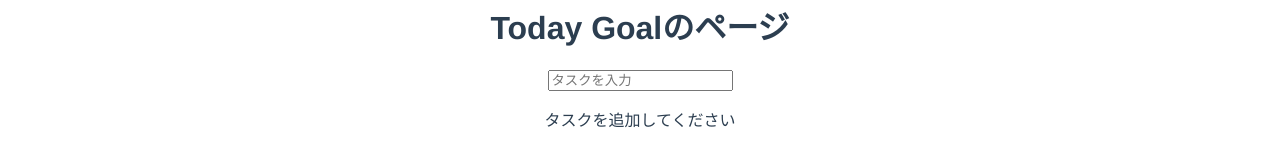
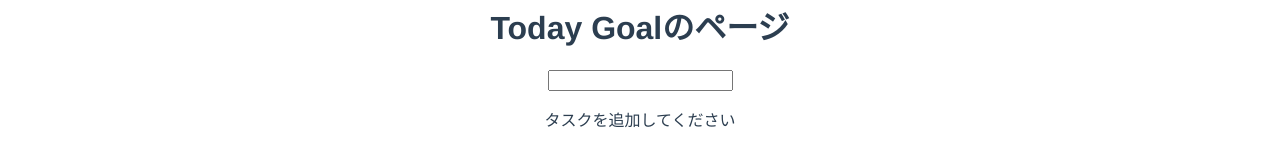
Before and after one commit to sagirikiri/todo_task, a Vue app: page /#/ in a window 1280 px wide. Shown: the part 301-461 px from the top of the page. Built offline with nearby package versions, Linux system fonts and the light colour scheme.

Commit message:
WIP:[fix]タスク投稿/ 削除の方法を変更

```diff
--- a/src/components/TaskList.vue
+++ b/src/components/TaskList.vue
@@ -1,17 +1,15 @@
 <template>
   <div>
-    <InsertText
-    v-model="newTaskText"
-    placeHolder="タスクを入力"
-    @keydown.enter="addTask"
-    />
+    <div>
+      <input type="text" class="input" :value="value"  />
+    </div>
     <ul v-if="tasks.length">
-      <TaskListItem
-        v-for="task in tasks"
-        :key="task.id"
-        :task="task"
-        @click="removeTask">
-      </TaskListItem>
+      <li>
+        {{ task.text }}
+        <button @click="$emit('removeTask, task.id')">
+          [削除]
+        </button>
+      </li>
     </ul>
     <p v-else>タスクを追加してください</p>
   </div>
@@ -25,7 +23,7 @@ let nextTaskId = 1
 
 export default {
   components: {
-    InsertText, TaskListItem
+    InsertText
   },
   data () {
     return {
```
